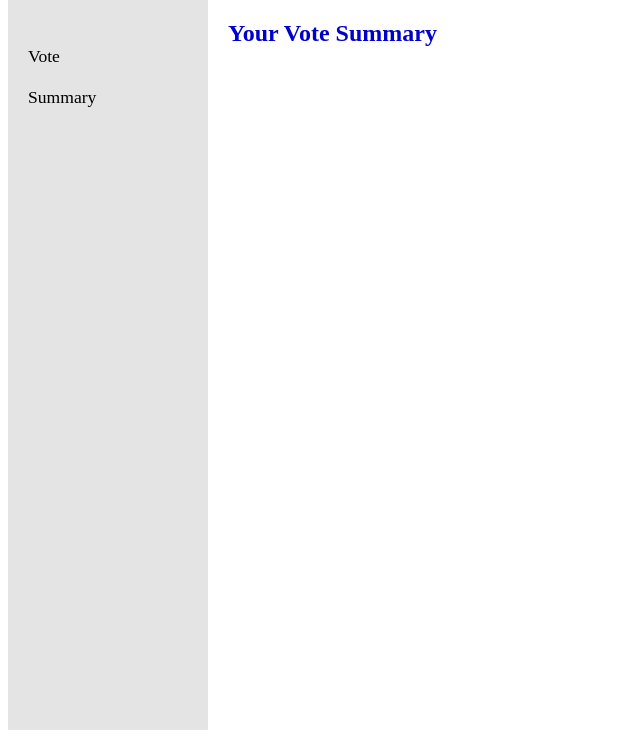
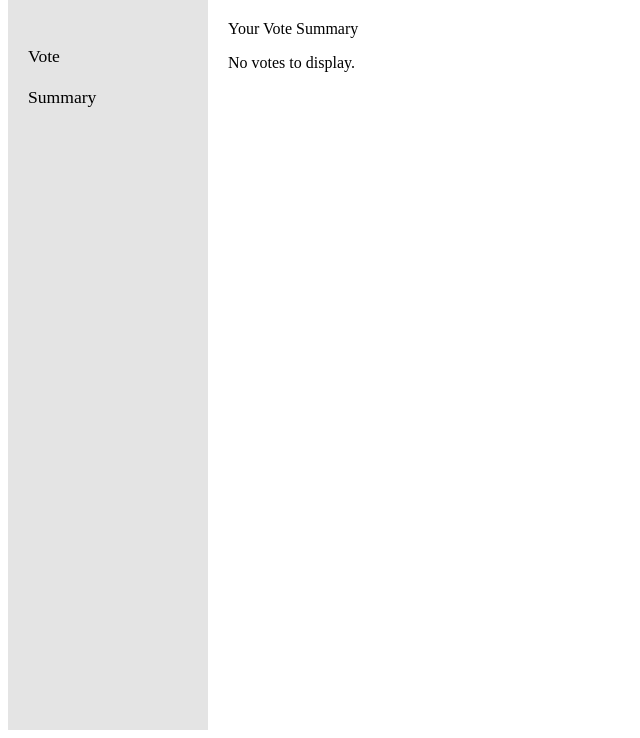
Before and after one commit to fridaligaias/5COSC021W.2-Blueprints, a Django app: page /company/company/engineer/5/1/summary in a window 1280 px wide. Shown: the part 82-820 px from the top of the page, without its empty margins (0-640 px from the left). Run offline with Django 5.2, Linux system fonts and the light colour scheme; a user stored in the database is signed in; data comes from the database, SQL or seed files in the repository.

Commit message:
Update summary.html

```diff
--- a/Company/templates/Company/summary.html
+++ b/Company/templates/Company/summary.html
@@ -30,9 +30,9 @@
         </aside>
 
         <!-- Main Content -->
-    <main>
-      <div class="right-section">
-        <div class="section-title">Your Vote Summary</div>
+    <main class="sum-main">
+      <div class="sum-right-section">
+        <div class="sum-section-title">Your Vote Summary</div>
 
         {% if user_votes %}
         <table>
@@ -59,6 +59,8 @@
             {% endfor %}
           </tbody>
         </table>
+        {% else %}
+        <p>No votes to display.</p>
         {% endif %}
 
       </div>
```
